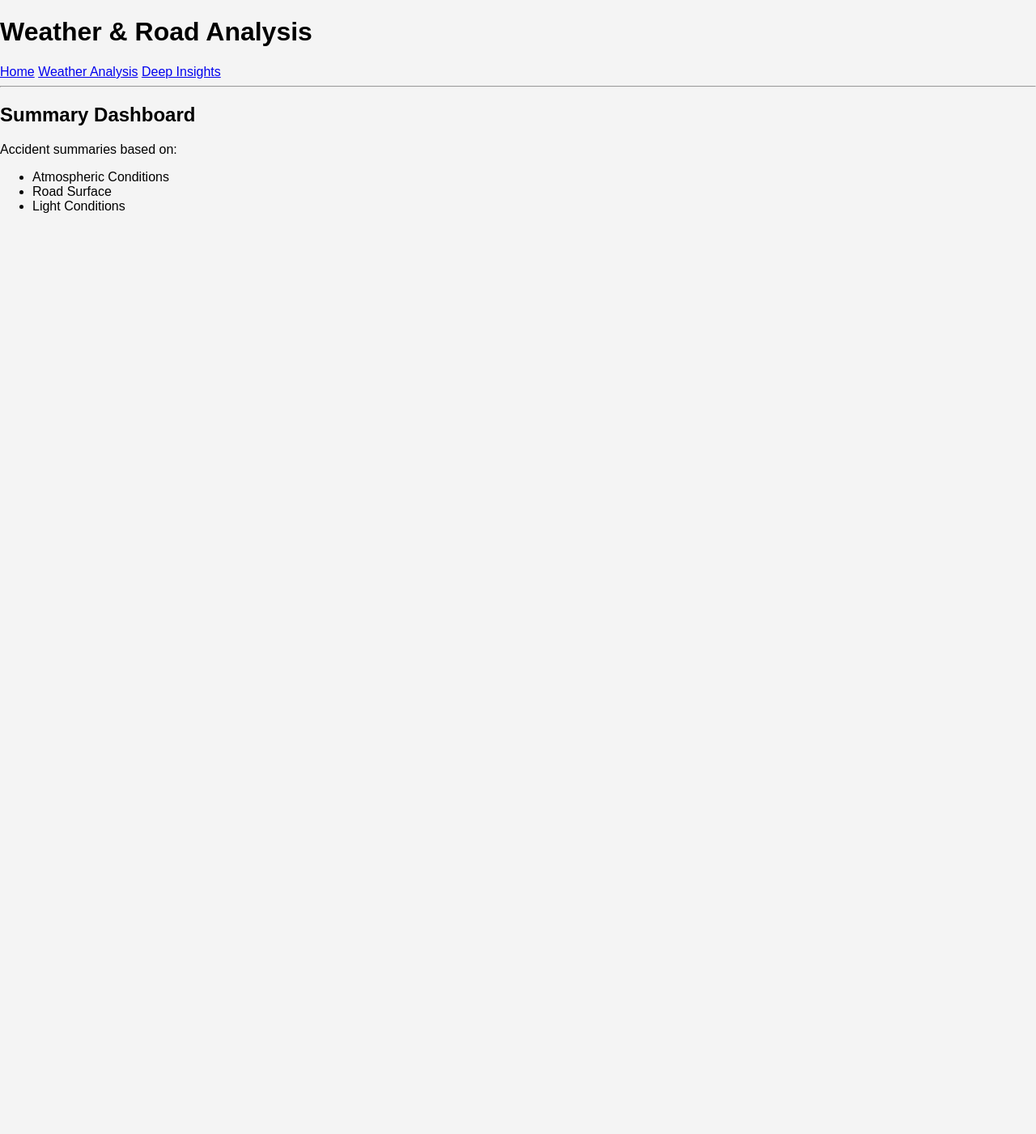
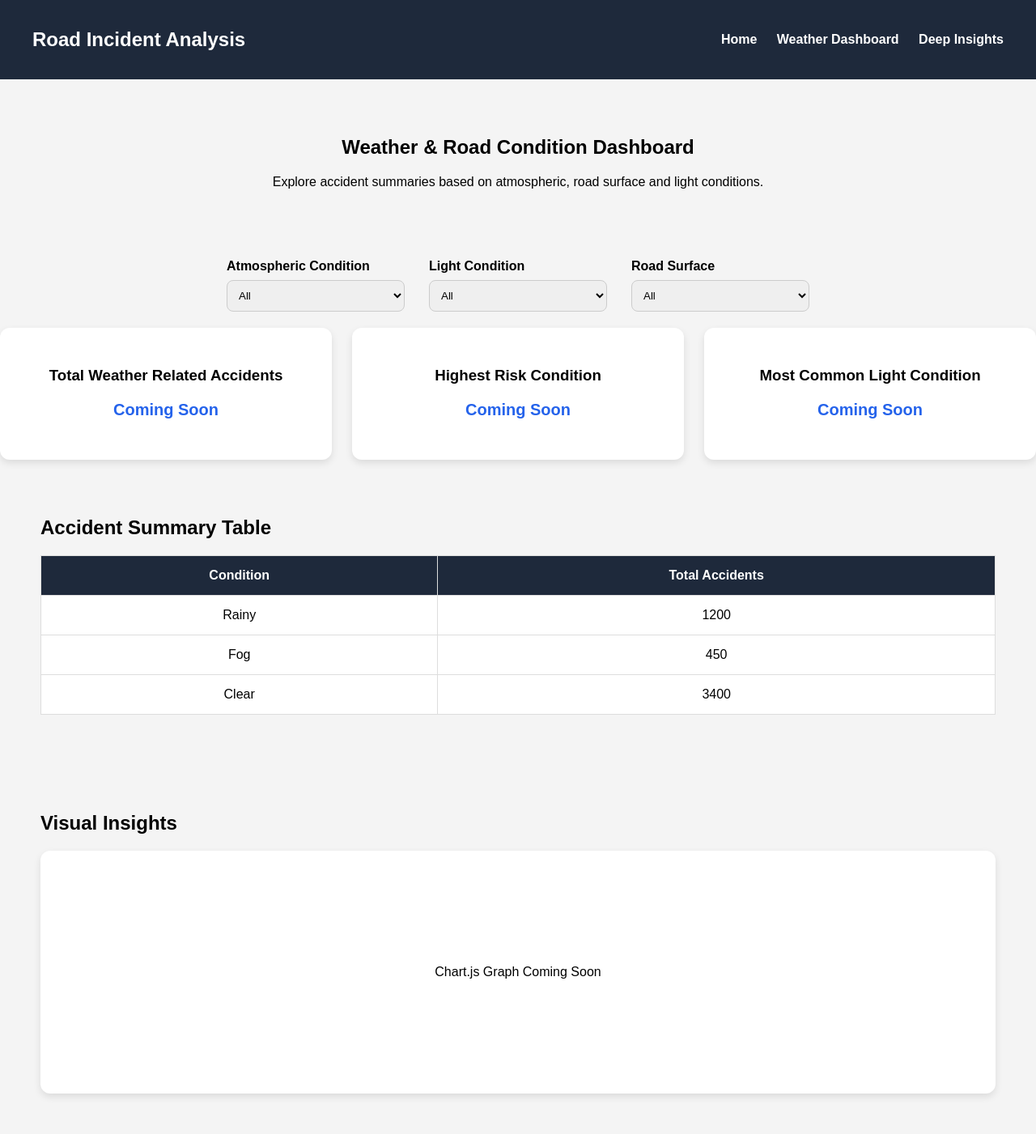
Before and after one commit to s4212298/road-incident-project, a Flask app: page /weather in a window 1280 px wide. Shown: the whole page at 81% size. Before the commit the page ends 263 px from the top, so only its background shows below. Run offline with Flask 3, Linux system fonts and the light colour scheme.

Commit message:
Created Level 2 Task A dashboard layout

```diff
--- a/static/css/style.css
+++ b/static/css/style.css
@@ -81,3 +81,75 @@ body{
     font-weight:bold;
     color:#2563eb;
 }
+/* DASHBOARD HEADER */
+
+.dashboard-header{
+    text-align:center;
+    padding:50px 20px;
+}
+
+/* FILTERS */
+
+.filter-section{
+    display:flex;
+    justify-content:center;
+    gap:30px;
+    flex-wrap:wrap;
+    padding:20px;
+}
+
+.filter-box{
+    display:flex;
+    flex-direction:column;
+}
+
+.filter-box label{
+    margin-bottom:8px;
+    font-weight:bold;
+}
+
+.filter-box select{
+    padding:10px;
+    width:220px;
+    border-radius:8px;
+    border:1px solid #ccc;
+}
+
+/* TABLE */
+
+.table-section{
+    padding:50px;
+}
+
+table{
+    width:100%;
+    border-collapse:collapse;
+    background:white;
+}
+
+th, td{
+    padding:15px;
+    border:1px solid #ddd;
+    text-align:center;
+}
+
+th{
+    background:#1e293b;
+    color:white;
+}
+
+/* CHART */
+
+.chart-section{
+    padding:50px;
+}
+
+.chart-placeholder{
+    height:300px;
+    background:white;
+    display:flex;
+    align-items:center;
+    justify-content:center;
+    border-radius:12px;
+    box-shadow:0px 4px 10px rgba(0,0,0,0.1);
+}
--- a/templates/weather-analysis.html
+++ b/templates/weather-analysis.html
@@ -1,31 +1,149 @@
 <!DOCTYPE html>
 <html>
+
 <head>
-    <title>Weather Analysis</title>
-    <link rel="stylesheet" href="{{ url_for('static', filename='css/style.css') }}">
+
+    <title>Weather Dashboard</title>
+
+    <link rel="stylesheet"
+          href="{{ url_for('static', filename='css/style.css') }}">
+
 </head>
 
 <body>
 
-    <h1>Weather & Road Analysis</h1>
+    <nav class="navbar">
 
-    <a href="/">Home</a>
-    <a href="/weather">Weather Analysis</a>
-    <a href="/insights">Deep Insights</a>
+        <h2>Road Incident Analysis</h2>
 
-    <hr>
+        <div class="nav-links">
+            <a href="/">Home</a>
+            <a href="/weather">Weather Dashboard</a>
+            <a href="/insights">Deep Insights</a>
+        </div>
 
-    <h2>Summary Dashboard</h2>
+    </nav>
 
-    <p>
-        Accident summaries based on:
-    </p>
+    <section class="dashboard-header">
 
-    <ul>
-        <li>Atmospheric Conditions</li>
-        <li>Road Surface</li>
-        <li>Light Conditions</li>
-    </ul>
+        <h1>Weather & Road Condition Dashboard</h1>
+
+        <p>
+            Explore accident summaries based on atmospheric,
+            road surface and light conditions.
+        </p>
+
+    </section>
+
+    <!-- FILTER SECTION -->
+
+    <section class="filter-section">
+
+        <div class="filter-box">
+
+            <label>Atmospheric Condition</label>
+
+            <select>
+                <option>All</option>
+                <option>Rainy</option>
+                <option>Fog</option>
+                <option>Clear</option>
+            </select>
+
+        </div>
+
+        <div class="filter-box">
+
+            <label>Light Condition</label>
+
+            <select>
+                <option>All</option>
+                <option>Daylight</option>
+                <option>Dark Street Lights On</option>
+                <option>Dark No Lights</option>
+            </select>
+
+        </div>
+
+        <div class="filter-box">
+
+            <label>Road Surface</label>
+
+            <select>
+                <option>All</option>
+                <option>Dry</option>
+                <option>Wet</option>
+                <option>Muddy</option>
+            </select>
+
+        </div>
+
+    </section>
+
+    <!-- SUMMARY CARDS -->
+
+    <section class="cards">
+
+        <div class="card">
+            <h3>Total Weather Related Accidents</h3>
+            <p>Coming Soon</p>
+        </div>
+
+        <div class="card">
+            <h3>Highest Risk Condition</h3>
+            <p>Coming Soon</p>
+        </div>
+
+        <div class="card">
+            <h3>Most Common Light Condition</h3>
+            <p>Coming Soon</p>
+        </div>
+
+    </section>
+
+    <!-- TABLE -->
+
+    <section class="table-section">
+
+        <h2>Accident Summary Table</h2>
+
+        <table>
+
+            <tr>
+                <th>Condition</th>
+                <th>Total Accidents</th>
+            </tr>
+
+            <tr>
+                <td>Rainy</td>
+                <td>1200</td>
+            </tr>
+
+            <tr>
+                <td>Fog</td>
+                <td>450</td>
+            </tr>
+
+            <tr>
+                <td>Clear</td>
+                <td>3400</td>
+            </tr>
+
+        </table>
+
+    </section>
+
+    <!-- CHART PLACEHOLDER -->
+
+    <section class="chart-section">
+
+        <h2>Visual Insights</h2>
+
+        <div class="chart-placeholder">
+            Chart.js Graph Coming Soon
+        </div>
+
+    </section>
 
 </body>
 </html>
```
